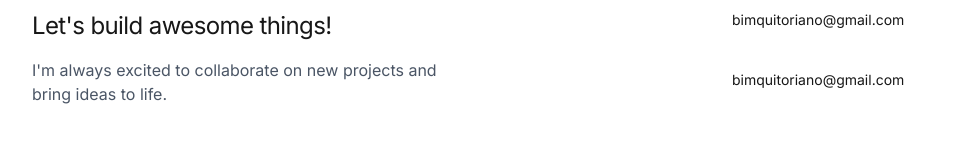
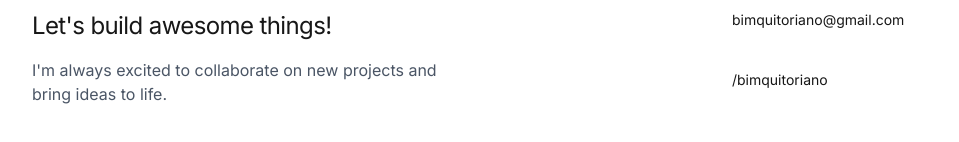
Before and after one commit to bernadetteq/portfolio, a Next.js app: page / in a window 1280 px wide. Shown: the part 1213-1355 px from the top of the page, without its empty margins (160-1119 px from the left). Built offline with nearby package versions, Linux system fonts and the light colour scheme.

Commit message:
update footer

```diff
--- a/components/Footer.tsx
+++ b/components/Footer.tsx
@@ -50,8 +50,8 @@
                     <path d="M4.98 3.5C4.98 4.88 3.87 6 2.5 6S0 4.88 0 3.5 1.11 1 2.5 1 4.98 2.12 4.98 3.5zM.5 8h4V24h-4V8zm7.5 0h3.8v2.2h.1c.5-1 1.8-2.2 3.9-2.2 4.2 0 5 2.8 5 6.5V24h-4v-7.1c0-1.7 0-3.9-2.4-3.9s-2.7 1.9-2.7 3.8V24h-4V8z" />
                   </svg>
                 </a>
-                <a href="bimquitoriano@gmail.com" className="text-sm">
-                  bimquitoriano@gmail.com
+                <a href="https://www.linkedin.com/in/bimquitoriano/" className="text-sm">
+                  /bimquitoriano
                 </a>
               </div>
 
```
